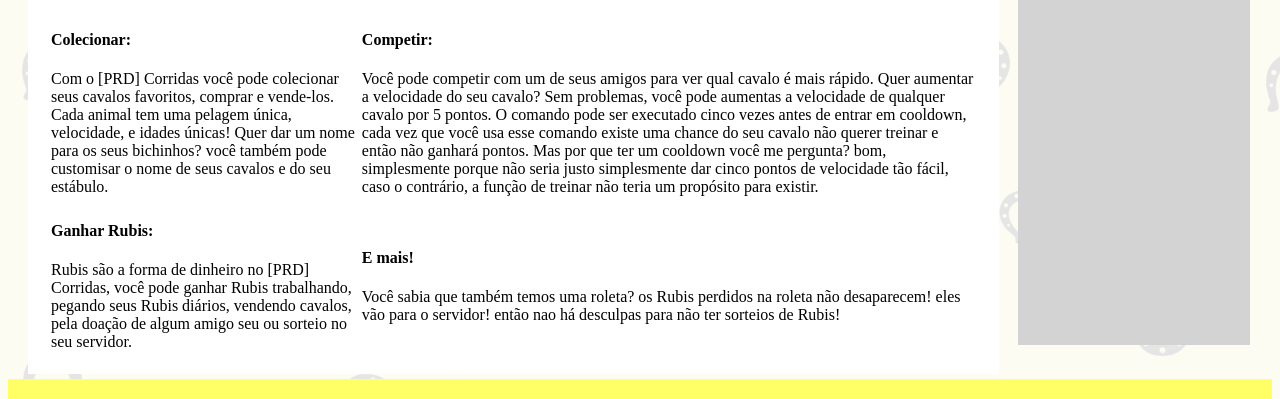
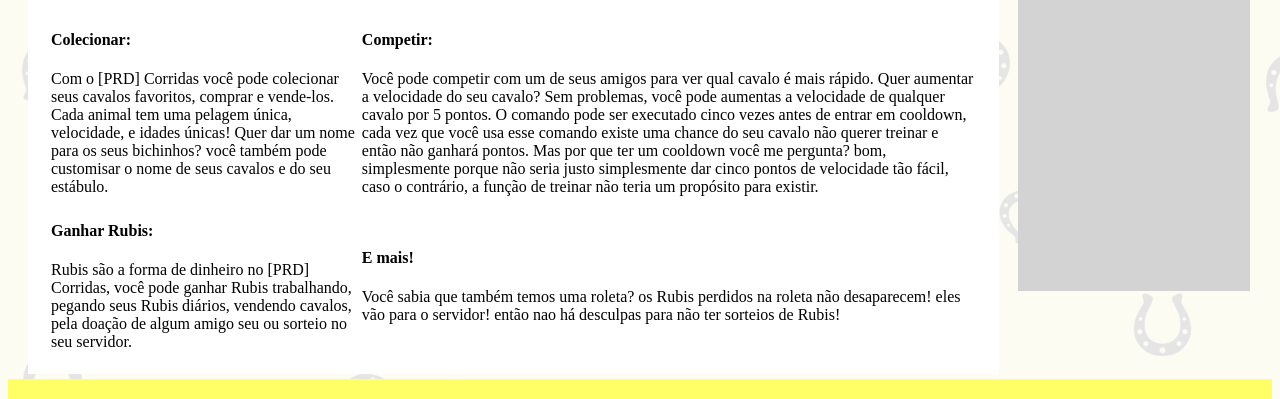
Before and after one commit to AlanyLopez/prdcorridas, a plain HTML site: page index.html in a window 1280 px wide. Shown: the part 639-1038 px from the top of the page. Drawn offline with Linux system fonts and the light colour scheme.

Commit message:
Update style.css

```diff
--- a/style.css
+++ b/style.css
@@ -203,12 +203,12 @@ div.row{
   height:390px;
   margin-right:30px;
   padding:20px;
-  top:554px;
+  top:500px;
   position:absolute;
 }
 
 body {
-  background-image: url('JRUJ8409.png');
+  background-image: url('JRUJ8409.PNG');
   background-repeat: no-repeat;
   cursor: url("https://downloads.totallyfreecursors.com/cursor_files/horseshoe.ani"), url("https://downloads.totallyfreecursors.com/thumbnails/horseshoe.gif"), auto;
 }
```
